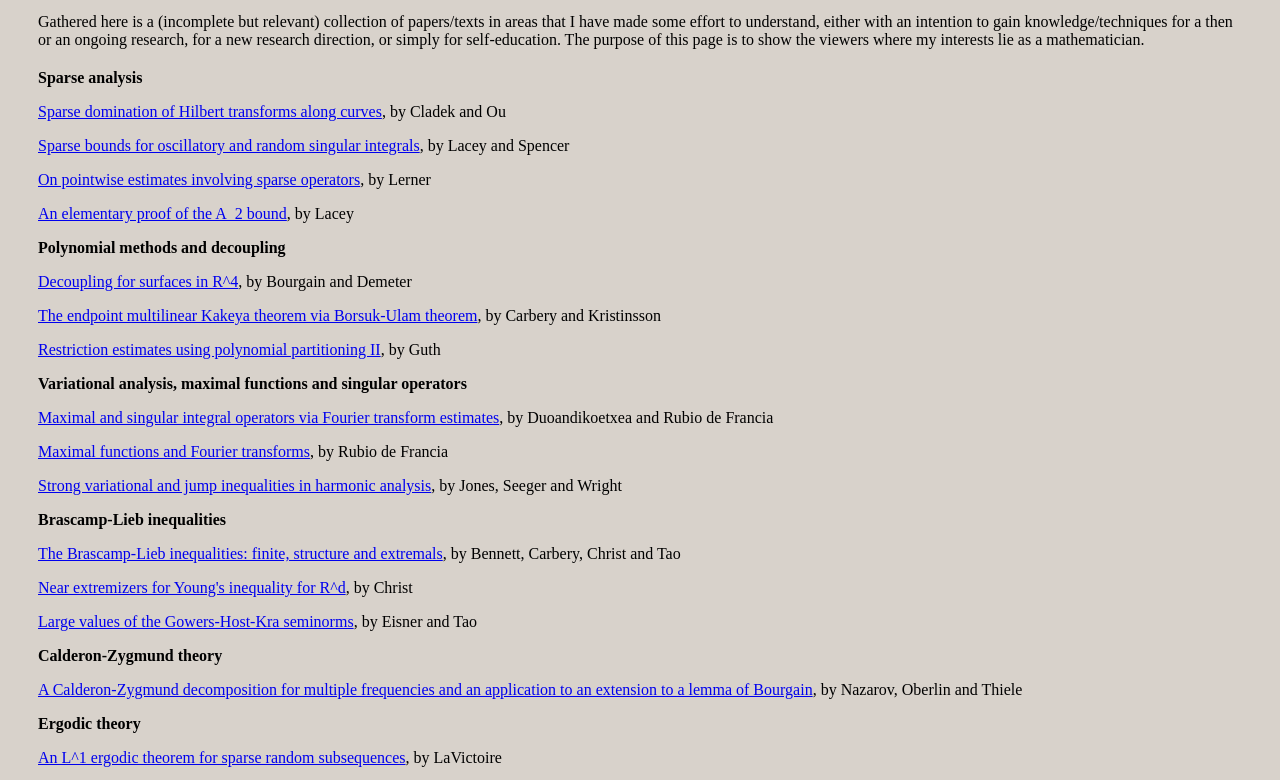
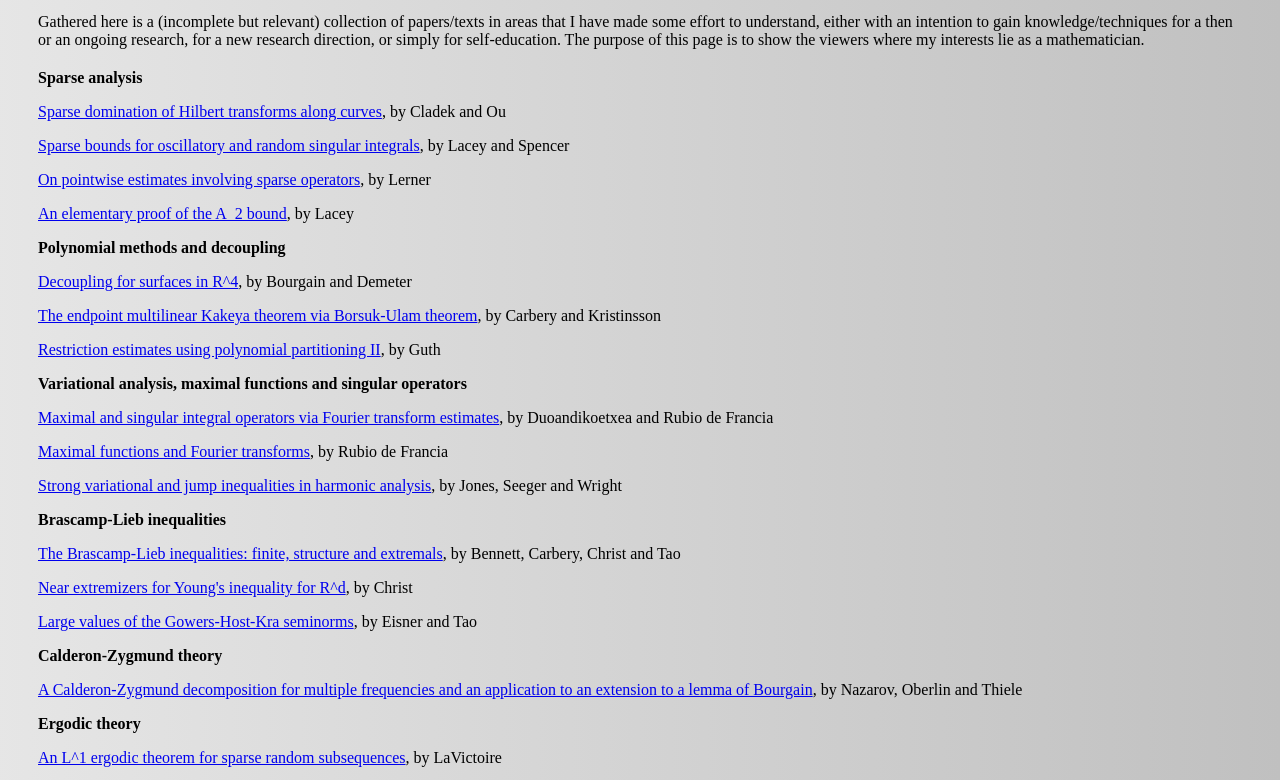
Before and after one commit to marsvoyage/Personalroadmap, a plain HTML site: page index.html in a window 1280 px wide. Shown: the part 68-848 px from the top of the page. Drawn offline with Linux system fonts and the light colour scheme.

Commit message:
Update Aboutme.css

```diff
--- a/Aboutme.css
+++ b/Aboutme.css
@@ -1,6 +1,8 @@
 body{
     background-size: cover;
-    background-color:rgb(216, 210, 203);
+    background-color: rgb(192,192,192);
+    background: linear-gradient(bottom, rgba(192,192,192,1), rgba(192,192,192,.4));
+    background: -webkit-linear-gradient(right, rgba(192,192,192,1), rgba(192,192,192,.4));
 }
 .attention{
     font-family: cursive;
```
